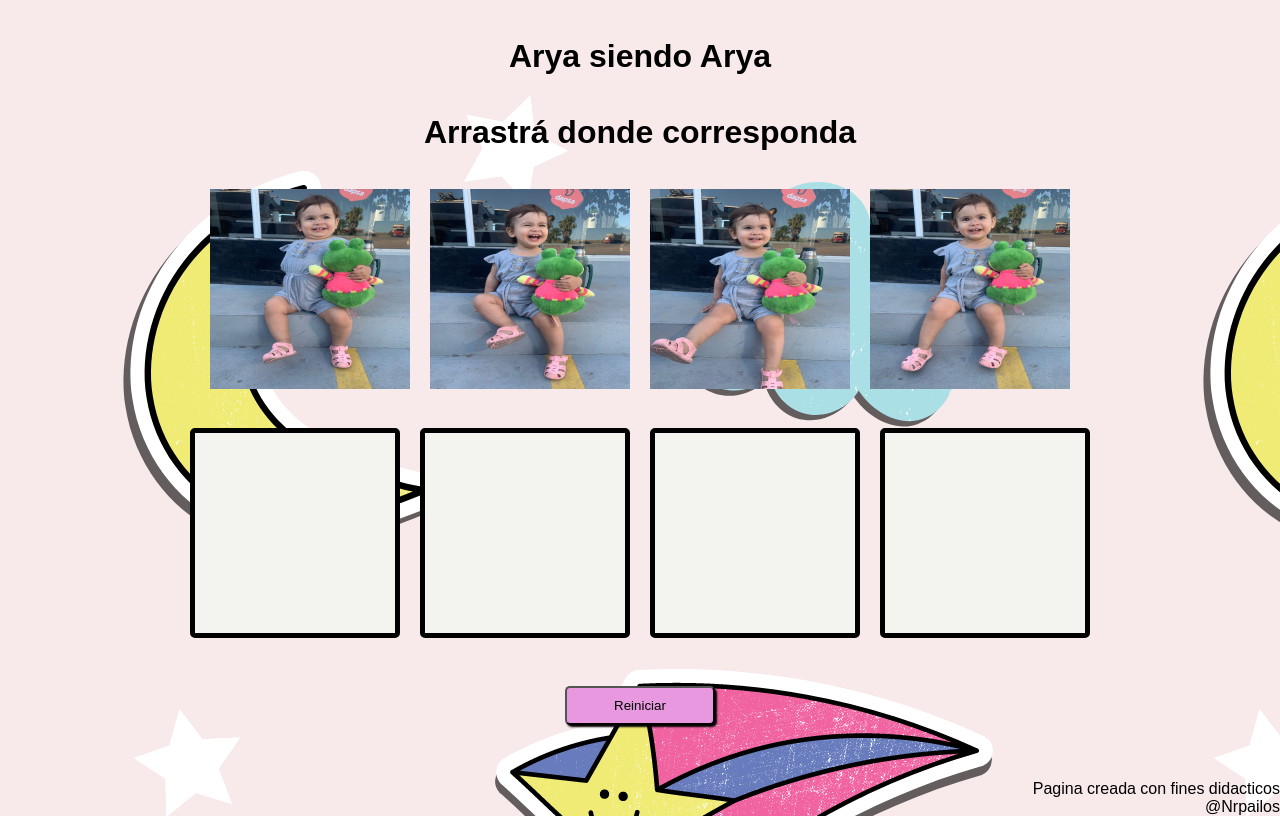
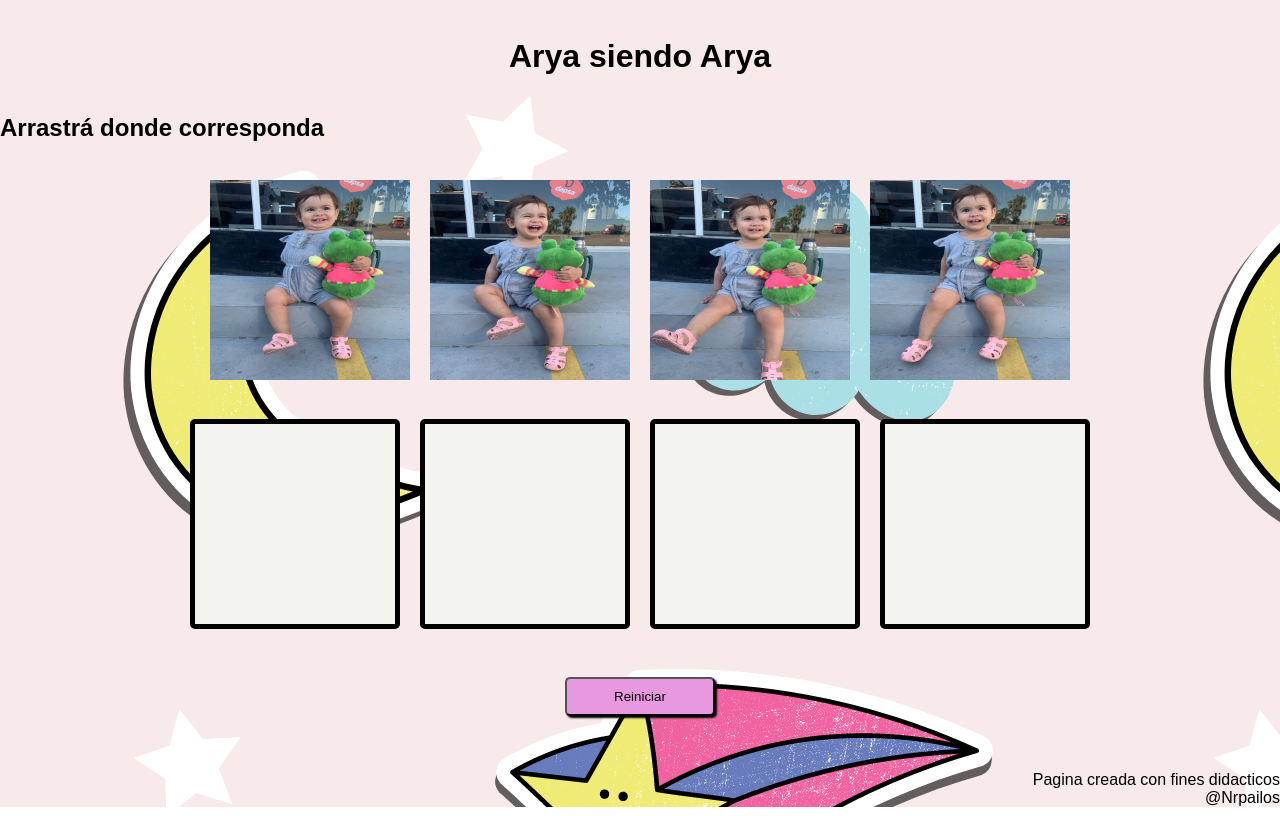
Before and after one commit to nrpailos/Arya, a plain HTML site: page index.html in a window 1280 px wide. Drawn offline with Linux system fonts and the light colour scheme.

Commit message:
Update index.html

```diff
--- a/index.html
+++ b/index.html
@@ -13,7 +13,7 @@
 
     <head>
         <h1> Arya siendo Arya</h1>
-        <h1> Arrastrá donde corresponda</h1>
+        <h2> Arrastrá donde corresponda</h2>
     </head>
 
     <main>
```
